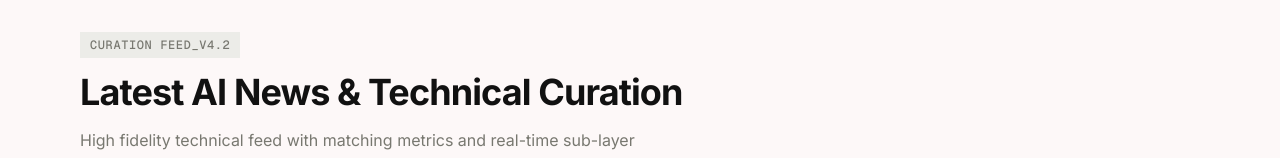
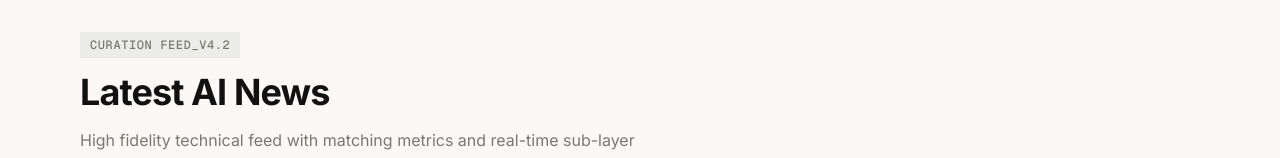
Before and after one commit to IdanKrupnik/state-of-ai, a Next.js app: page / in a window 1280 px wide. Shown: the part 863-1021 px from the top of the page. Built offline with nearby package versions, Linux system fonts and the light colour scheme; no server answers; the database is empty.

Commit message:
feat(feed): rename feed header title to Latest AI News

```diff
--- a/src/components/App/App.tsx
+++ b/src/components/App/App.tsx
@@ -78,7 +78,7 @@ export const App: React.FC<AppProps> = ({ initialArticles = [] }) => {
                 <section className="flex flex-col gap-6">
                   <FeedHeader
                     category="CURATION FEED_v4.2"
-                    title="Latest AI News & Technical Curation"
+                    title="Latest AI News"
                     description="High fidelity technical feed with matching metrics and real-time sub-layer reasoning telemetry."
                   />
 
```
